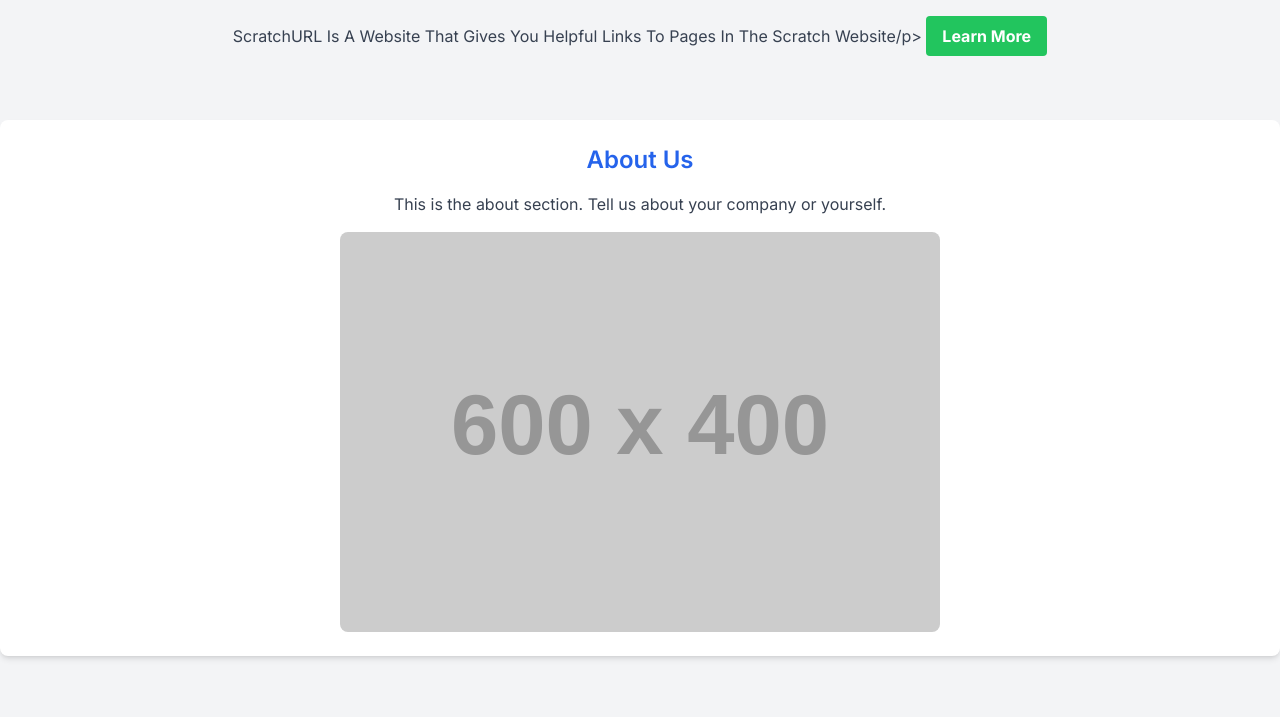
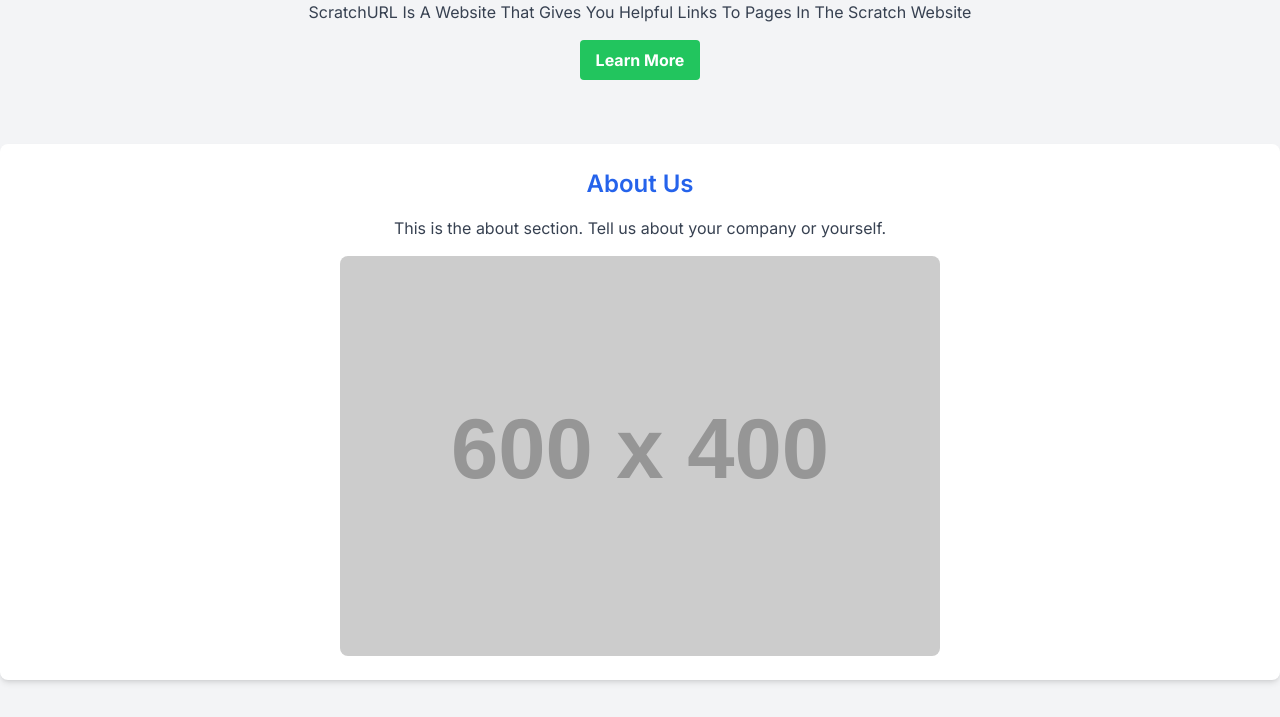
Before and after one commit to Scratch-Coding-Hut/ScratchURL, a plain HTML site: page index.html in a window 1280 px wide. Shown: the part 144-861 px from the top of the page. Drawn offline with nearby package versions, Linux system fonts and the light colour scheme; placeholder pictures from the web are drawn by us.

Commit message:
Update index.html
Fixing tags

```diff
--- a/index.html
+++ b/index.html
@@ -30,7 +30,7 @@
     <main class="container mx-auto py-8">
         <section id="home" class="text-center mb-16">
             <h2 class="text-3xl font-semibold text-blue-600 mb-4">Welcome to ScratchURL</h2>
-            <p class="text-gray-700">ScratchURL Is A Website That Gives You Helpful Links To Pages In The Scratch Website/p>
+            <p class="text-gray-700">ScratchURL Is A Website That Gives You Helpful Links To Pages In The Scratch Website</p>
              <button class="bg-green-500 hover:bg-green-700 text-white font-bold py-2 px-4 rounded mt-4">Learn More</button>
         </section>
 
```
